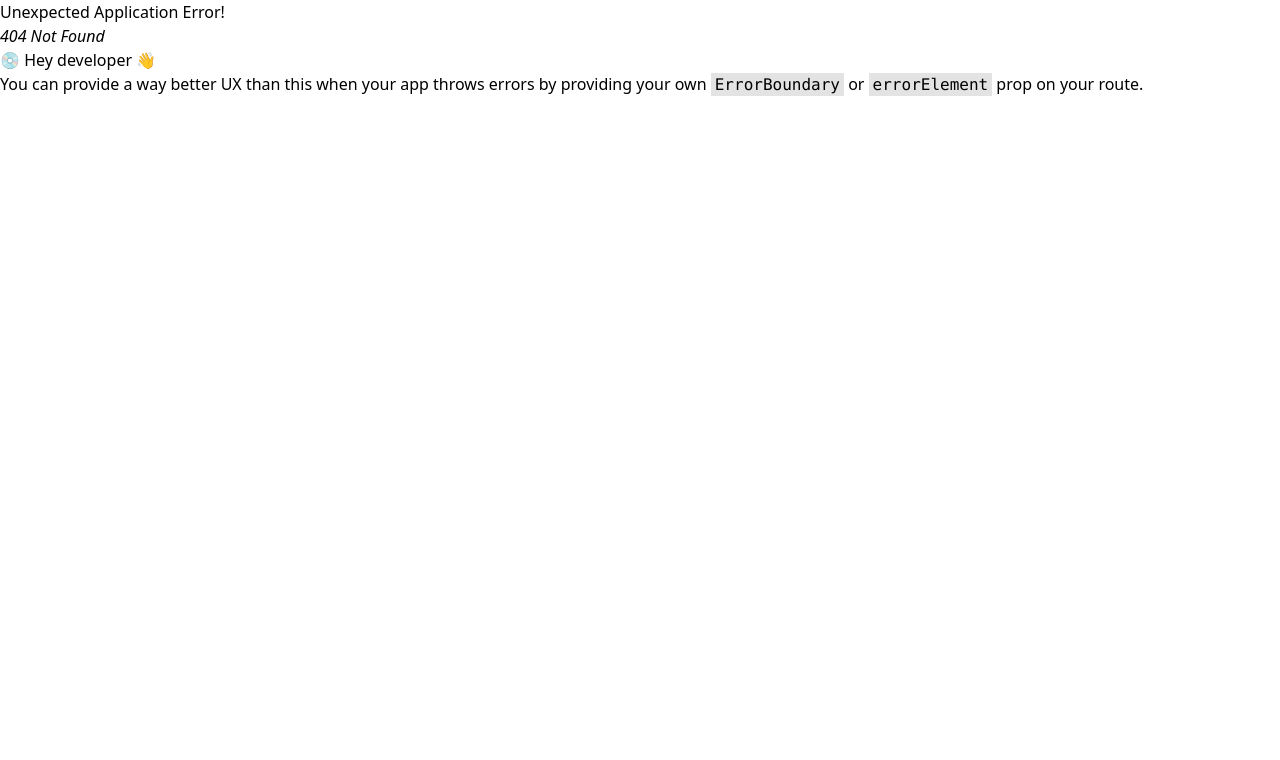
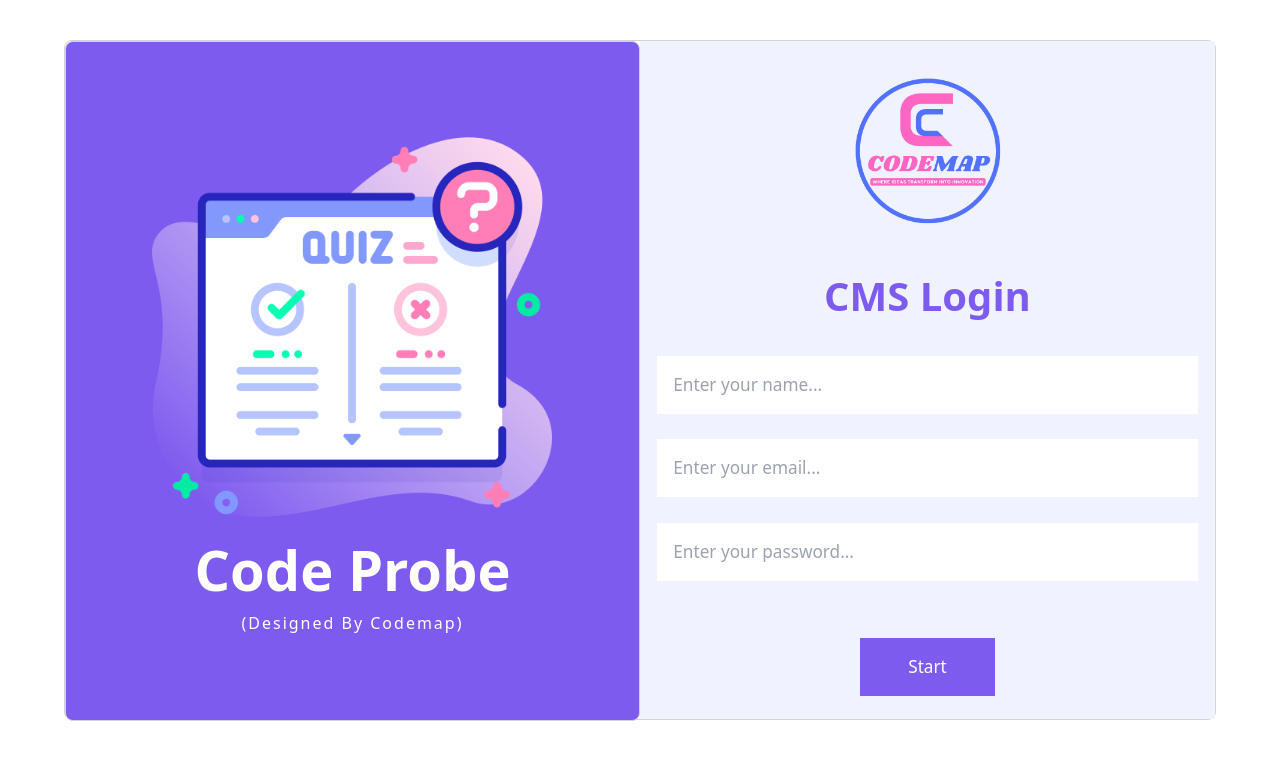
Before and after one commit to AritraChakraborty2003/Intern_Testing_Platform, a React (Vite) app in the folder my-project/: page /cms in a window 1280 px wide. Before the commit this address had no page. Shown: the top 760 px of the page. Built offline with nearby package versions, Linux system fonts and the light colour scheme.

Commit message:
Feat:Developed the CMS Login Component

```diff
--- a/my-project/src/App.jsx
+++ b/my-project/src/App.jsx
@@ -8,7 +8,11 @@ function App() {
   const appRouter = createBrowserRouter([
     {
       path: "/",
-      element: <Login />,
+      element: <Login category={"user"} />,
+    },
+    {
+      path: "/cms",
+      element: <Login category={"CMS"} />,
     },
     {
       path: "/rules",
--- a/my-project/src/Components/User/Login.jsx
+++ b/my-project/src/Components/User/Login.jsx
@@ -1,16 +1,23 @@
+/* eslint-disable react/prop-types */
 /* eslint-disable no-unused-vars */
 import React from "react";
 import { useNavigate } from "react-router-dom";
 
-const Login = () => {
+const Login = (props) => {
   const navigate = useNavigate();
   const handleSubmit = (e) => {
     e.preventDefault();
     console.log("Button Clicked");
     navigate("/rules");
   };
+
+  const handleLogin = (e) => {
+    e.preventDefault();
+    alert("Login Done!!!");
+  };
   return (
     <>
+      {(props.category === "user" && (
         <div className="LoginHolder w-[100vw] pt-12 pb-10 lg:pt-0 md:h-[100vh] mt-[1.5vmin] lg:mt-0 flex justify-center items-center">
           <div className="loginHolderContainer flex w-[90%] lg:h-[85vh] mt-[-3vmin] lg:mt-0 border-lightGrey border-[1px] rounded-lg">
             <div className=" leftHolder  hidden lg:block lg:w-[50%] border-lightGrey border-[1px] h-[85vh] rounded-lg  bg-purple ">
@@ -22,7 +29,9 @@ const Login = () => {
                   />
                 </div>
                 <div className="textHolder flex flex-col justify-center items-center">
-                <p className="text-[7vmin] text-white font-bold">Code Probe</p>
+                  <p className="text-[7vmin] text-white font-bold">
+                    Code Probe
+                  </p>
                   <p className="txet-white tracking-[0.25vmin] text-white">
                     (Designed By Codemap)
                   </p>
@@ -55,10 +64,10 @@ const Login = () => {
                   <br></br>
                   <br></br>
                   <input
-                  type="email"
-                  name="email"
-                  id="email"
-                  placeholder="Enter your email..."
+                    type="password"
+                    name="password"
+                    id="secretCode"
+                    placeholder="Enter your code..."
                     className="text w-[100%] p-4"
                   />
                   <br></br>
@@ -87,6 +96,80 @@ const Login = () => {
             </div>
           </div>
         </div>
+      )) || (
+        <div className="LoginHolder w-[100vw] pt-12 pb-10 lg:pt-0 md:h-[100vh] mt-[1.5vmin] lg:mt-0 flex justify-center items-center">
+          <div className="loginHolderContainer flex w-[90%] lg:h-[85vh] mt-[-3vmin] lg:mt-0 border-lightGrey border-[1px] rounded-lg">
+            <div className=" leftHolder  hidden lg:block lg:w-[50%] border-lightGrey border-[1px] h-[85vh] rounded-lg  bg-purple ">
+              <div className="flex flex-col justify-center items-center h-[100%] ">
+                <div className="imageHolder w-[85%] h-[50vh]  flex justify-center items-center">
+                  <img
+                    src="quizNew.png"
+                    className="max-h-full ma-w-full object-contain "
+                  />
+                </div>
+                <div className="textHolder flex flex-col justify-center items-center">
+                  <p className="text-[7vmin] text-white font-bold">
+                    Code Probe
+                  </p>
+                  <p className="txet-white tracking-[0.25vmin] text-white">
+                    (Designed By Codemap)
+                  </p>
+                </div>
+              </div>
+            </div>
+            <div className="flex flex-col pt-2 lg:pt-0  gap-y-10 justify-center  items-center rightHolder  w-[100vw]  lg:p-0 lg:w-[50%]  bg-bgColor pb-6  ">
+              <div className="logoHolder mt-3">
+                <img src="CodemapLogo.png" height={150} width={150} />
+              </div>
+              <div className="textHolder">
+                <p className="text-[5vmin] text-purple font-bold">CMS Login</p>
+              </div>
+              <div className="w-[94%] 2xl:w-[85%] mt-[-1.25vmin] lg:text-[2.15vmin]">
+                <div className="formHolder">
+                  <input
+                    type="text"
+                    name="name"
+                    id="name"
+                    placeholder="Enter your name..."
+                    className="text w-[100%] p-4"
+                  />
+                  <br></br>
+                  <br></br>
+
+                  <input
+                    type="email"
+                    name="email"
+                    id="email"
+                    placeholder="Enter your email..."
+                    className="text w-[100%] p-4"
+                  />
+                  <br></br>
+                  <br></br>
+
+                  <input
+                    type="password"
+                    name="password"
+                    id="password"
+                    placeholder="Enter your password..."
+                    className="text w-[100%] p-4"
+                  />
+                  <br></br>
+                  <br></br>
+
+                  <div className="btnHolder mt-8 2xl:mt-10 flex justify-center items-center">
+                    <button
+                      className="p-4 bg-purple text-white w-[25%]"
+                      onClick={handleLogin}
+                    >
+                      Start
+                    </button>
+                  </div>
+                </div>
+              </div>
+            </div>
+          </div>
+        </div>
+      )}
     </>
   );
 };
```
Lines whose indentation alone changed are shown as unchanged.
